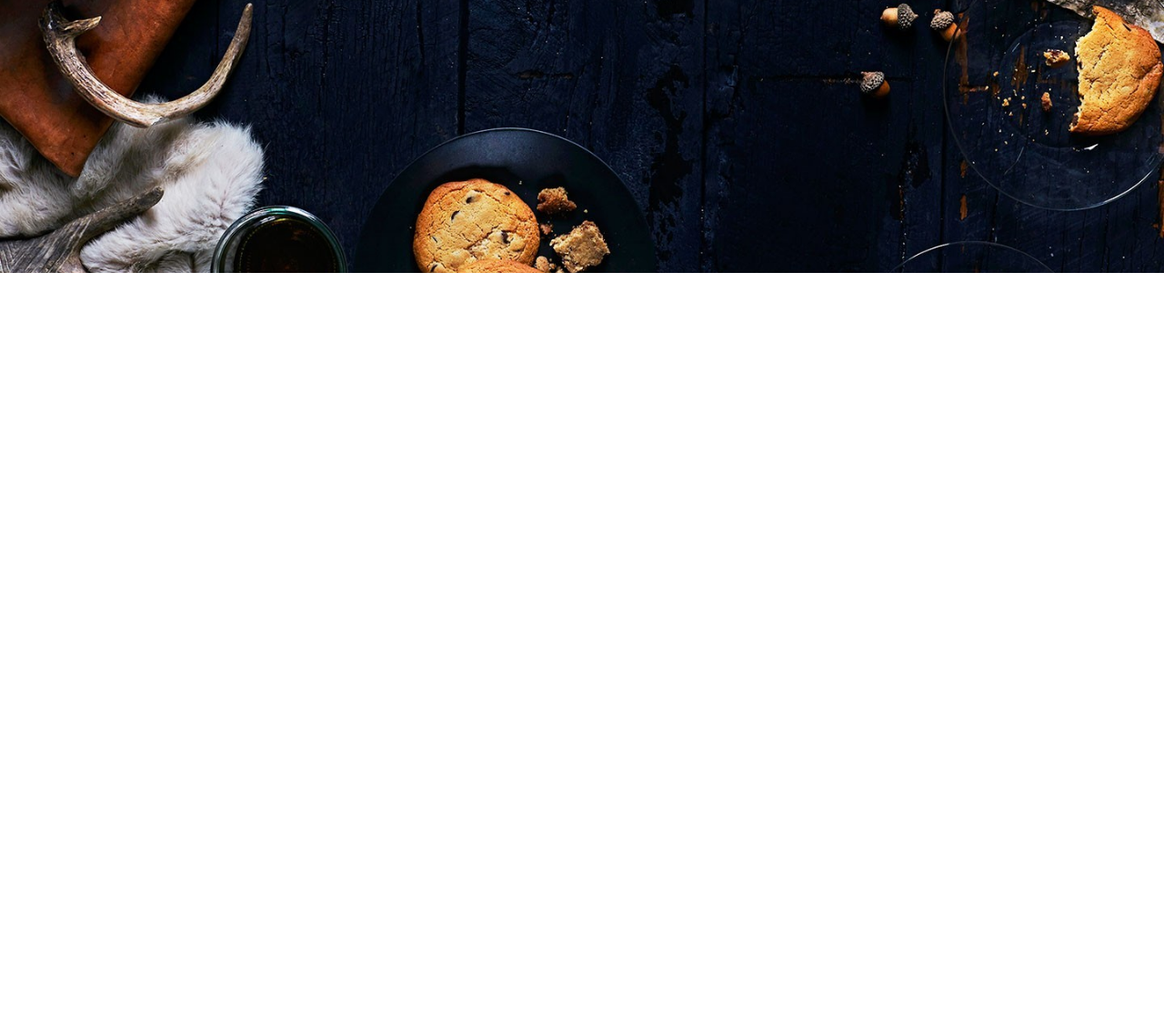
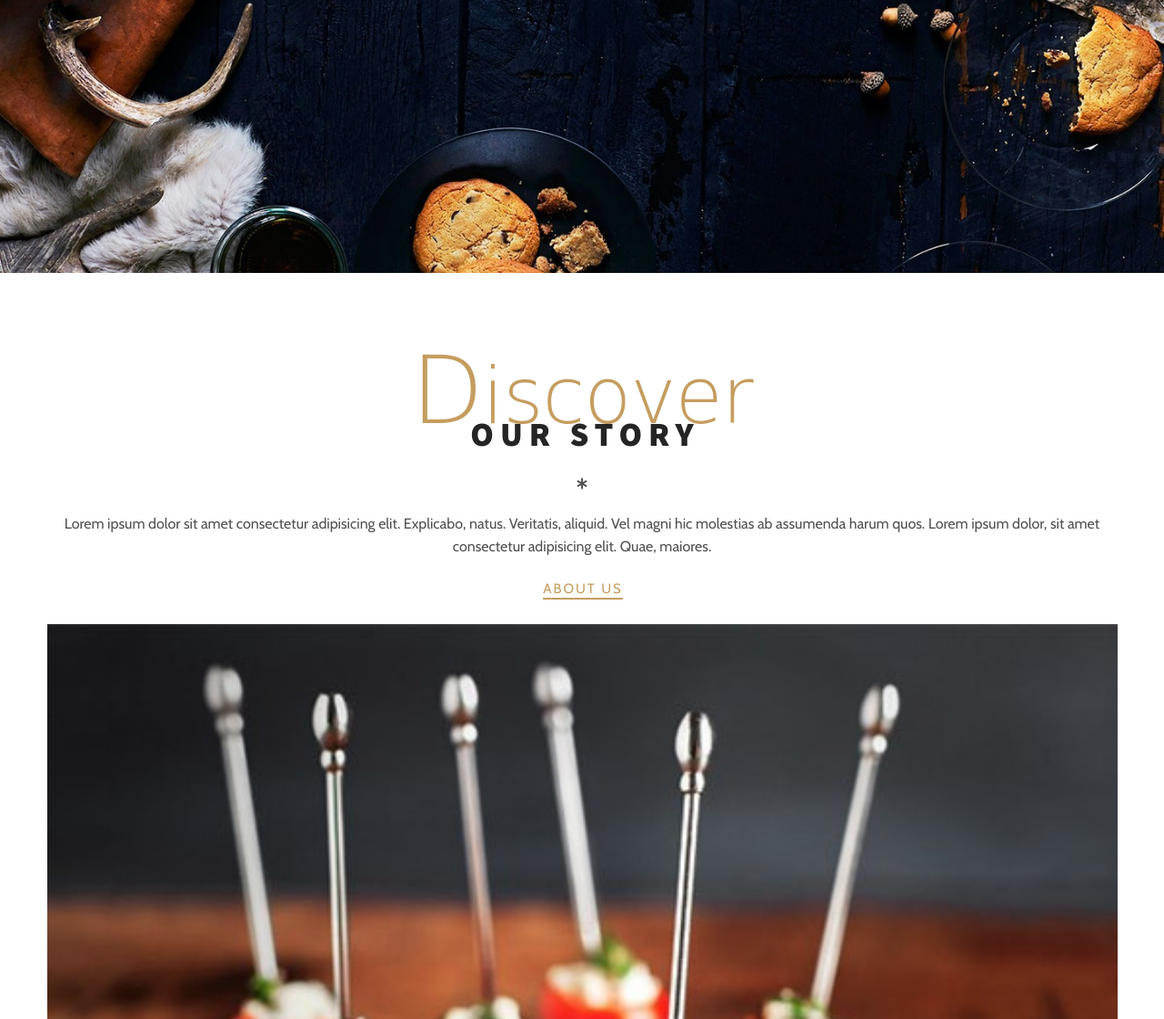
Before and after one commit to tmstafford/rosa-restaurant, a plain HTML site: page index.html in a window 1280 px wide. Shown: the part 500-1620 px from the top of the page at 91% size. Before the commit the page ends 800 px from the top, so only its background shows below. Drawn offline with nearby package versions, Linux system fonts and the light colour scheme; a web font is replaced by a local one.

Commit message:
our story and recipes complete

```diff
--- a/index.html
+++ b/index.html
@@ -17,6 +17,7 @@
 </head>
 
 <body>
+    <!-- Header -->
     <header>
         <div class="container">
             <nav class="nav">
@@ -48,7 +49,7 @@
             </nav>
         </div>
     </header>
-
+    <!-- Hero section -->
     <section class="hero" id="hero">
         <div class="container">
             <h2 class="sub-headline">
@@ -68,6 +69,44 @@
             </div>
         </div>
     </section>
+    <!-- Discover our story section -->
+    <section class="discover-our-story">
+        <div class="container">
+            <div class="restaurant-info">
+                <div class="restaurant-description padding-right animate-left">
+                    <div class="global-headline">
+                        <h2 class="sub-headline">
+                            <span class="first-letter">D</span>iscover
+                        </h2>
+                        <h1 class="headline headline-dark">Our story</h1>
+                        <div class="asterisk"><i class="fas fa-asterisk"></i></div>
+                    </div>
+                    <p>
+                        Lorem ipsum dolor sit amet consectetur adipisicing elit. Explicabo, natus. Veritatis, aliquid. Vel magni hic molestias ab assumenda harum quos. Lorem ipsum dolor, sit amet consectetur adipisicing elit. Quae, maiores.
+                    </p>
+                    <a href="#" class="btn body-btn">About us</a>
+                </div>
+                <div class="restaurant-info-img animate-right">
+                    <img src="images/our-story-1.jpg" alt="">
+                </div>
+            </div>
+        </div>
+    </section>
+    <!-- Tasteful recipes section -->
+    <section class="tasteful-recipes between">
+        <div class="container">
+            <div class="global-headline">
+                <div class="animate-top">
+                    <h2 class="sub-headline">
+                        <span class="first-letter">T</span>asteful
+                    </h2>
+                </div>
+                <div class="animate-bottom">
+                    <h1 class="headline headline-dark">Recipes</h1>
+                </div>
+            </div>
+        </div>
+    </section>
 
     <script src="script.js"></script>
 </body>
--- a/style.css
+++ b/style.css
@@ -250,3 +250,82 @@ header {
 }
 
 /* Discover story styles */
+.global-headline {
+    text-align: center;
+    margin-top: 3.9rem;
+}
+
+.discover-our-story .global-headline {
+    margin-top: 6.9rem;
+}
+
+.global-headline .asterisk {
+    color: var(--body-font-color);
+    margin: 2.4rem 0;
+}
+
+.headline-dark {
+    color: var(--main-font-color-dark);
+    letter-spacing: 0.7rem;
+    margin-right: -0.7rem;
+}
+
+.global-headline .sub-headline {
+    letter-spacing: -1px;
+    line-height: 0.42;
+}
+
+.restaurant-info {
+    text-align: center;
+}
+
+.restaurant-description {
+    margin-bottom: 3rem;
+}
+
+.restaurant-description p {
+    line-height: 1.6;
+    margin-bottom: 2.4rem;
+}
+
+.body-btn {
+    font-size: 1.5rem;
+    color: var(--secondary-font-color);
+    position: relative;
+    transition: color 0.5s;
+}
+
+.body-btn::before {
+    content: '';
+    position: absolute;
+    left: 0;
+    bottom: -3px;
+    width: 100%;
+    height: 2px;
+    background-color: var(--secondary-font-color);
+    transition: background-color 0.5s;
+}
+
+.body-btn:hover,
+.body-btn:focus {
+    color: var(--main-font-color-dark);
+}
+
+.body-btn:hover::before,
+.body-btn:focus::before {
+    background-color: var(--main-font-color-dark);
+}
+
+/* Tasteful recipes styles */
+.tasteful-recipes {
+    background: url('images/tasteful-recipes.jpg') center no-repeat;
+    background-size: cover;
+}
+
+.between {
+    min-height: 65vh;
+    display: flex;
+    align-items: center;
+}
+
+/* Discover Menu styles */
```
